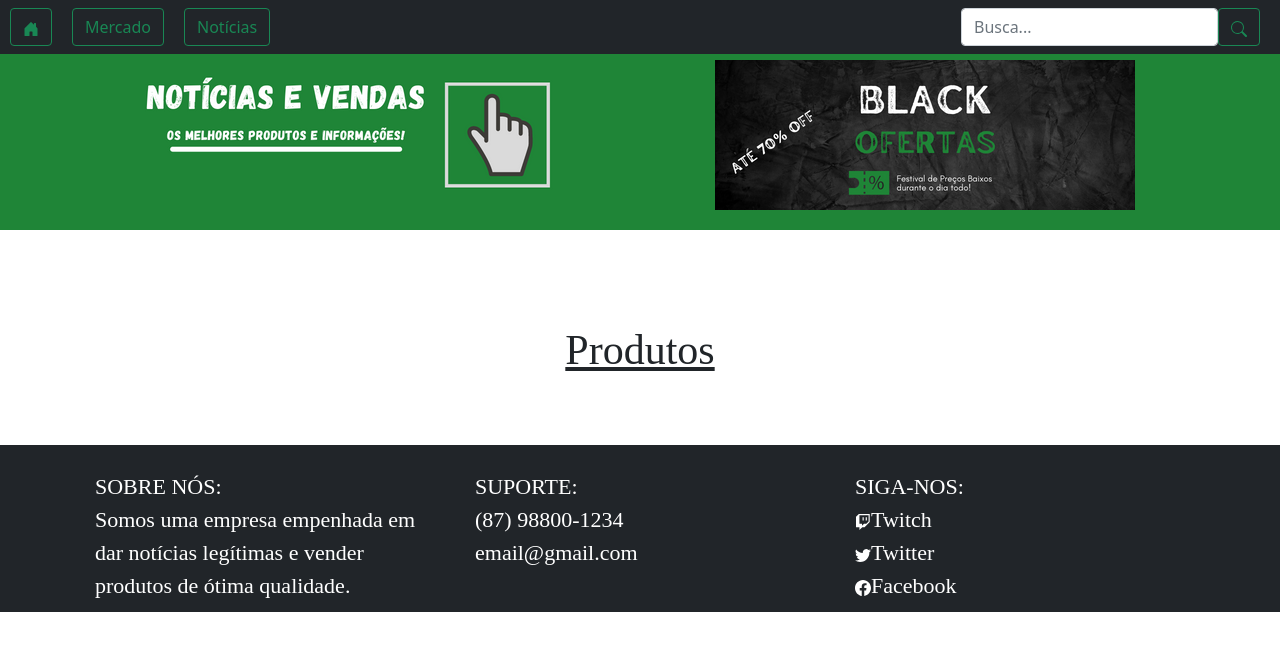
After one commit to FilipeNSV/notven-without-oop-sem-poo-, a PHP site: page /view/pages/mercado.php in a window 1280 px wide. The commit adds this page. Shown: the top 651 px of the page. Run offline with PHP 8.4, Linux system fonts and the light colour scheme; data that the repository does not hold is empty.

Commit message:
Projeto quase finalizado

```diff
--- a/model/dinamico.php
+++ b/model/dinamico.php
@@ -10,4 +10,5 @@
     $stmte = $con->prepare($results_produtos);
     $stmte->execute();
 
+
 ?>
--- a/view/css/style.css
+++ b/view/css/style.css
@@ -25,6 +25,11 @@ h1 {
     margin-bottom: 40px;
 }
 
+h5 {
+
+}
+
+
 /*Início Footer*/
 
 footer {
--- /dev/null
+++ b/view/pages/footer.html
@@ -0,0 +1,19 @@
+<footer>
+    <div class="container" id="footer">
+<div class="row">
+    <div class="col-md-4">SOBRE NÓS:<br>Somos uma empresa empenhada em dar notícias legítimas e vender produtos de ótima qualidade.</div>
+        <div class="col-md-4">SUPORTE:<br>(87) 98800-1234<br>email@gmail.com</div>
+        <div class="col-md-4">SIGA-NOS:<br><svg xmlns="http://www.w3.org/2000/svg" width="16" height="16" fill="currentColor" class="bi bi-twitch" viewBox="0 0 16 16">
+            <path d="M3.857 0 1 2.857v10.286h3.429V16l2.857-2.857H9.57L14.714 8V0H3.857zm9.714 7.429-2.285 2.285H9l-2 2v-2H4.429V1.143h9.142v6.286z"/>
+            <path d="M11.857 3.143h-1.143V6.57h1.143V3.143zm-3.143 0H7.571V6.57h1.143V3.143z"/>
+        </svg>Twitch<br><svg xmlns="http://www.w3.org/2000/svg" width="16" height="16" fill="currentColor" class="bi bi-twitter" viewBox="0 0 16 16">
+            <path d="M5.026 15c6.038 0 9.341-5.003 9.341-9.334 0-.14 0-.282-.006-.422A6.685 6.685 0 0 0 16 3.542a6.658 6.658 0 0 1-1.889.518 3.301 3.301 0 0 0 1.447-1.817 6.533 6.533 0 0 1-2.087.793A3.286 3.286 0 0 0 7.875 6.03a9.325 9.325 0 0 1-6.767-3.429 3.289 3.289 0 0 0 1.018 4.382A3.323 3.323 0 0 1 .64 6.575v.045a3.288 3.288 0 0 0 2.632 3.218 3.203 3.203 0 0 1-.865.115 3.23 3.23 0 0 1-.614-.057 3.283 3.283 0 0 0 3.067 2.277A6.588 6.588 0 0 1 .78 13.58a6.32 6.32 0 0 1-.78-.045A9.344 9.344 0 0 0 5.026 15z"/>
+        </svg>Twitter<br><svg xmlns="http://www.w3.org/2000/svg" width="16" height="16" fill="currentColor" class="bi bi-facebook" viewBox="0 0 16 16">
+            <path d="M16 8.049c0-4.446-3.582-8.05-8-8.05C3.58 0-.002 3.603-.002 8.05c0 4.017 2.926 7.347 6.75 7.951v-5.625h-2.03V8.05H6.75V6.275c0-2.017 1.195-3.131 3.022-3.131.876 0 1.791.157 1.791.157v1.98h-1.009c-.993 0-1.303.621-1.303 1.258v1.51h2.218l-.354 2.326H9.25V16c3.824-.604 6.75-3.934 6.75-7.951z"/>
+        </svg>Facebook</div>
+    </div>
+</div>
+</footer>
+
+</body>
+</html>
--- /dev/null
+++ b/view/pages/header.html
@@ -0,0 +1,78 @@
+
+<!DOCTYPE html>
+<html lang="pt-br">
+    <head>
+        <meta charset="UTF-8">
+        <meta http-equiv="X-UA-Compatible" content="IE=edge">
+        <meta name="viewport" content="width=device-width, initial-scale=1.0">
+        <title>NotVen02</title>
+        <link href="https://cdn.jsdelivr.net/npm/bootstrap@5.1.3/dist/css/bootstrap.min.css" rel="stylesheet" integrity="sha384-1BmE4kWBq78iYhFldvKuhfTAU6auU8tT94WrHftjDbrCEXSU1oBoqyl2QvZ6jIW3" crossorigin="anonymous">
+        <link rel="stylesheet" href="../css/style.css">
+        <link rel="stylesheet" href="../css/styleresponsivo.css">
+    </head>
+    <body>
+
+        <header>
+
+            <div class="container">
+
+                <nav class="navbar fixed-top navbar-expand-lg navbar-dark bg-dark">
+                    <button class="navbar-toggler" type="button" data-toggle="collapse" data-target="#navbarTogglerDemo03" aria-controls="navbarTogglerDemo03" aria-expanded="false" aria-label="Toggle navigation">
+                      <span class="navbar-toggler-icon"></span>
+                    </button>
+
+
+
+                        <div class="collapse navbar-collapse" id="navbarTogglerDemo03">
+                            <ul class="navbar-nav mr-auto mt-2 mt-lg-0">
+
+                                <li class="nav-item active">
+                                    <a class="btn btn-outline-success" href="../../index.php" style="margin-left: 10px; margin-right: 10px;"><svg xmlns="http://www.w3.org/2000/svg" width="16" height="16" fill="currentColor" class="bi bi-house-door-fill" viewBox="0 0 16 16">
+                                        <path d="M6.5 14.5v-3.505c0-.245.25-.495.5-.495h2c.25 0 .5.25.5.5v3.5a.5.5 0 0 0 .5.5h4a.5.5 0 0 0 .5-.5v-7a.5.5 0 0 0-.146-.354L13 5.793V2.5a.5.5 0 0 0-.5-.5h-1a.5.5 0 0 0-.5.5v1.293L8.354 1.146a.5.5 0 0 0-.708 0l-6 6A.5.5 0 0 0 1.5 7.5v7a.5.5 0 0 0 .5.5h4a.5.5 0 0 0 .5-.5z"/>
+                                      </svg>  <span class="sr-only"></span></a>
+                                </li>
+                                <li class="nav-item active">
+                                    <a class="btn btn-outline-success" href="mercado.php" style="margin-left: 10px; margin-right: 10px;">Mercado <span class="sr-only"></span></a>
+                                </li>
+                                <li class="nav-item active">
+                                    <a class="btn btn-outline-success" href="noticias.php" style="margin-left: 10px; margin-right: 10px;">Notícias <span class="sr-only"></span></a>
+                                </li>
+                            </ul>
+                        </div>
+
+                    <div class="float-sm-right">
+                        <form class="form-inline" style="margin-right: 20px; display: flex;">
+                            <input class="form-control mr-sm-2" type="search" placeholder="Busca..." aria-label="Search">
+                            <button class="btn btn-outline-success my-2 my-sm-0" type="submit"><svg xmlns="http://www.w3.org/2000/svg" width="16" height="16" fill="currentColor" class="bi bi-search" viewBox="0 0 16 16">
+                                <path d="M11.742 10.344a6.5 6.5 0 1 0-1.397 1.398h-.001c.03.04.062.078.098.115l3.85 3.85a1 1 0 0 0 1.415-1.414l-3.85-3.85a1.007 1.007 0 0 0-.115-.1zM12 6.5a5.5 5.5 0 1 1-11 0 5.5 5.5 0 0 1 11 0z"/>
+                              </svg></button>
+                          </form>
+                    </div>
+
+                  </nav>
+                </nav>
+
+            </div>
+
+            <div class="container">
+                <div class="row" id="imagens">
+                    <div class=" col-md-6 text-center">
+
+                        <div class="media">
+
+                            <img class="mr-3" src="../img/logo.png" alt="Generic placeholder image" style="margin-top: 60px;">
+
+                        </div>
+                    </div>
+                    <div class=" col-md-6 text-center">
+
+                        <div class="media" id="promo">
+
+                            <img class="mr-3" src="../img/promo.png" alt="Generic placeholder image" style="margin-top: 60px;">
+
+                        </div>
+                    </div>
+                </div>
+            </div>
+
+        </header>
--- /dev/null
+++ b/view/pages/mercado.php
@@ -0,0 +1,43 @@
+<?php
+    require_once("../../model/dinamico.php");
+    require_once("header.html");
+
+?>
+
+<section>
+
+<section>
+            <div class="container">
+                <div class="row">
+
+                    <div>
+
+                        <h1>Produtos</h1>
+
+                    </div>
+
+                    <?php while($row_produtos = $stmte->fetch(PDO::FETCH_ASSOC)) { ?>
+
+                        <div class="col-md-4">
+                            <div class="card text-center" style="width: 100%; margin-top: 30px;">
+                               <img src="../../<?php echo $row_produtos ["imagem"]; ?>" class="card-img-top img-thumbnail border border-dark rounded" style="width: 80%; margin-top: 10px; margin-left: 40px;" alt="Porduto">
+                                <div class="card-body">
+                                    <h5 class="card-title"><?php echo $row_produtos ["produto"]; ?></h5>
+                                    <p class="card-text"><?php echo $row_produtos ["desproduto"]; ?></p>
+                                    <a href="produto.php?id_produto=<?php echo $row_produtos['idproduto']; ?>" class="btn btn-success">Comprar!</a>
+                                </div>
+                            </div>
+                        </div>
+
+                    <?php } ?>
+                </div>
+            </div>
+        </section>
+
+</section>
+
+<?php
+
+    require_once("footer.html");
+
+?>
```
Also changed, not shown: index.php (+17 -15 lines), model/selectNoti.php (added, +11 -0 lines), model/selectProd.php (added, +10 -0 lines), view/pages/noticia.php (added, +25 -0 lines), view/pages/noticias.php (added, +39 -0 lines), view/pages/produto.php (added, +25 -0 lines).
